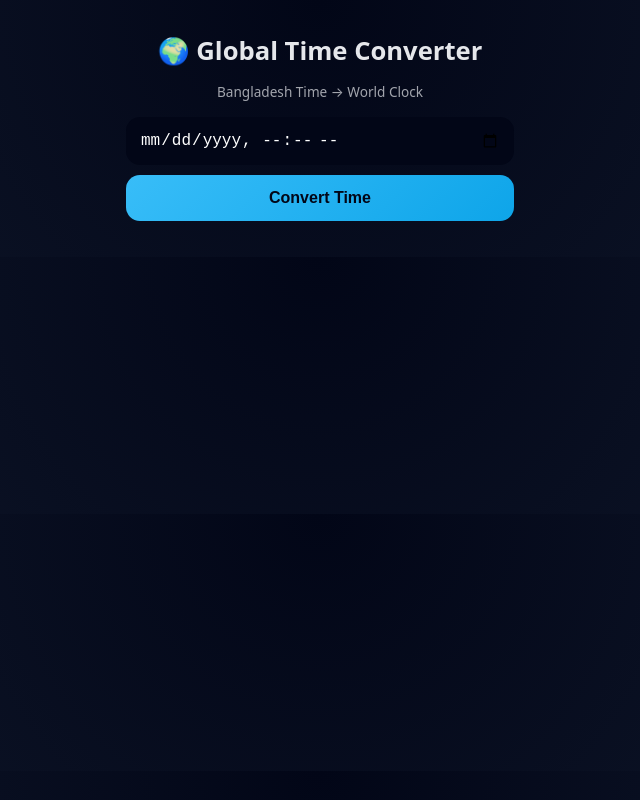
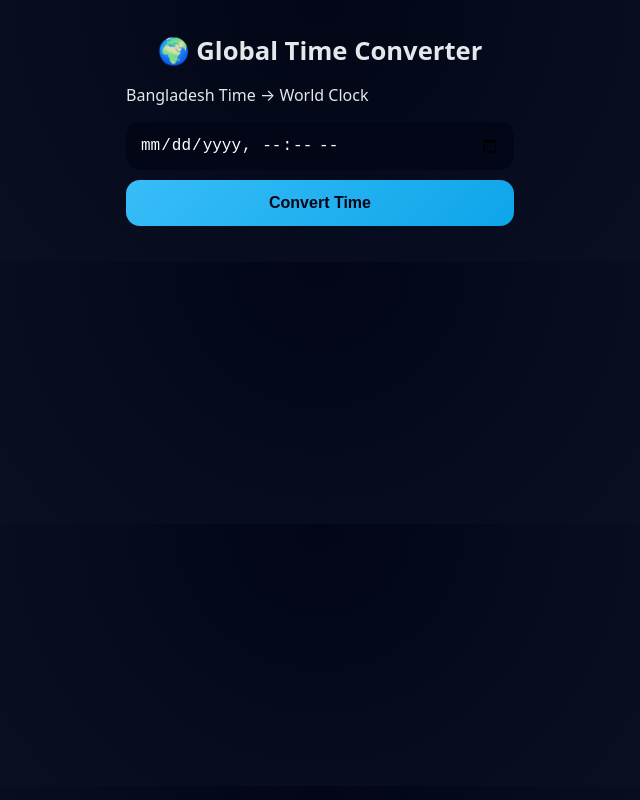
Before and after one commit to rtashadullah/Glob-time-converter, a plain HTML site: page index.html in a window 1280 px wide. Shown: the whole page, without its empty margins (320-960 px from the left). Drawn offline with Linux system fonts and the light colour scheme.

Commit message:
Update index.html

```diff
--- a/index.html
+++ b/index.html
@@ -1,19 +1,24 @@
 <!DOCTYPE html>
 <html>
 <head>
+<meta charset="UTF-8">
 <title>Global Time Converter</title>
 <link rel="stylesheet" href="style.css">
 </head>
 <body>
 
 <div class="container">
-  <h1>🌍 Global Time Converter</h1>
-  <p class="subtitle">Bangladesh Time → World Clock</p>
+
+  <div class="header">
+    <h1>🌍 Global Time Converter</h1>
+    <p>Bangladesh Time → World Clock</p>
+  </div>
 
   <input type="datetime-local" id="bdTime">
   <button onclick="convertTime()">Convert Time</button>
 
   <div id="results"></div>
+
 </div>
 
 <script src="script.js"></script>
```
